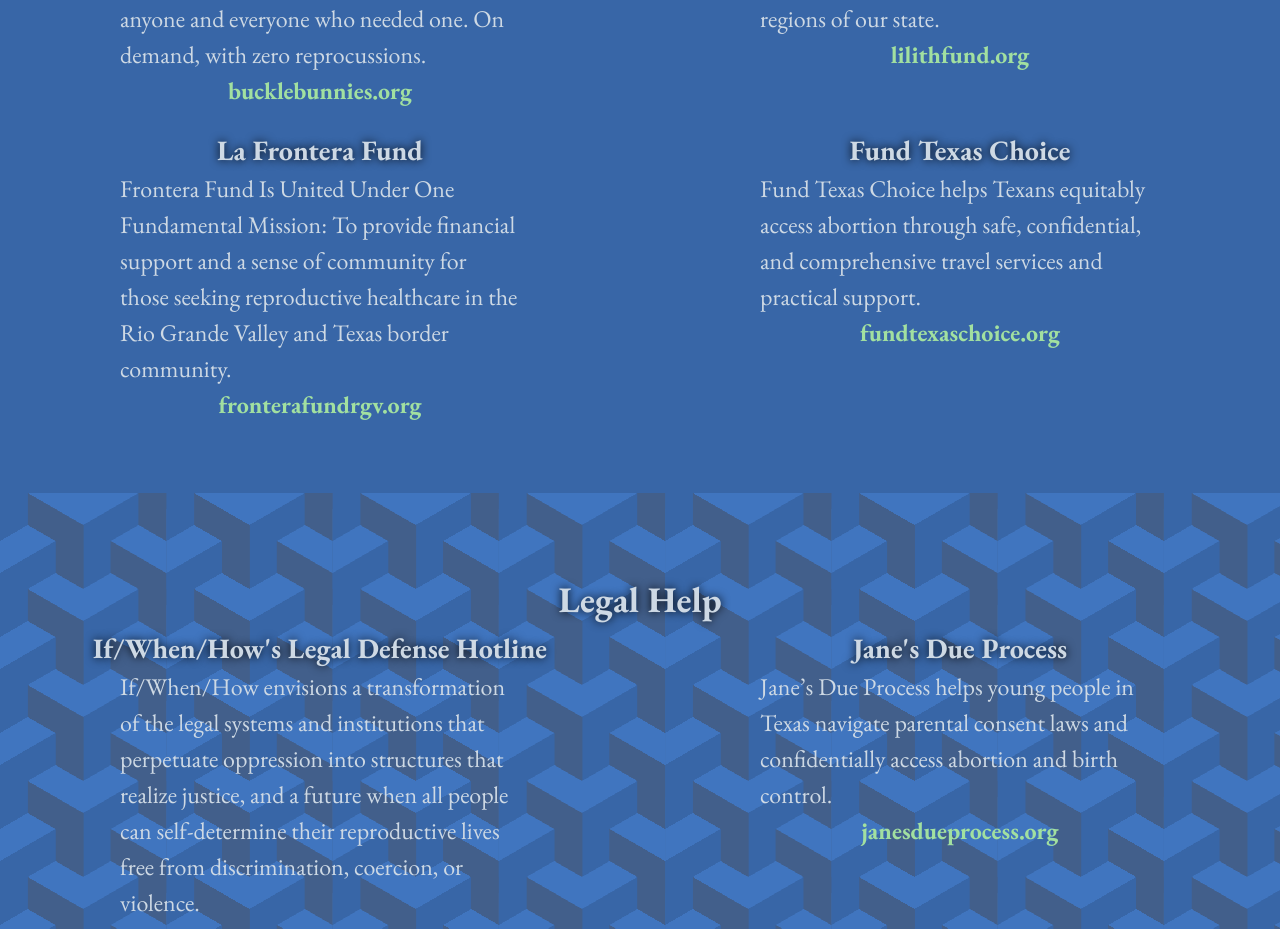
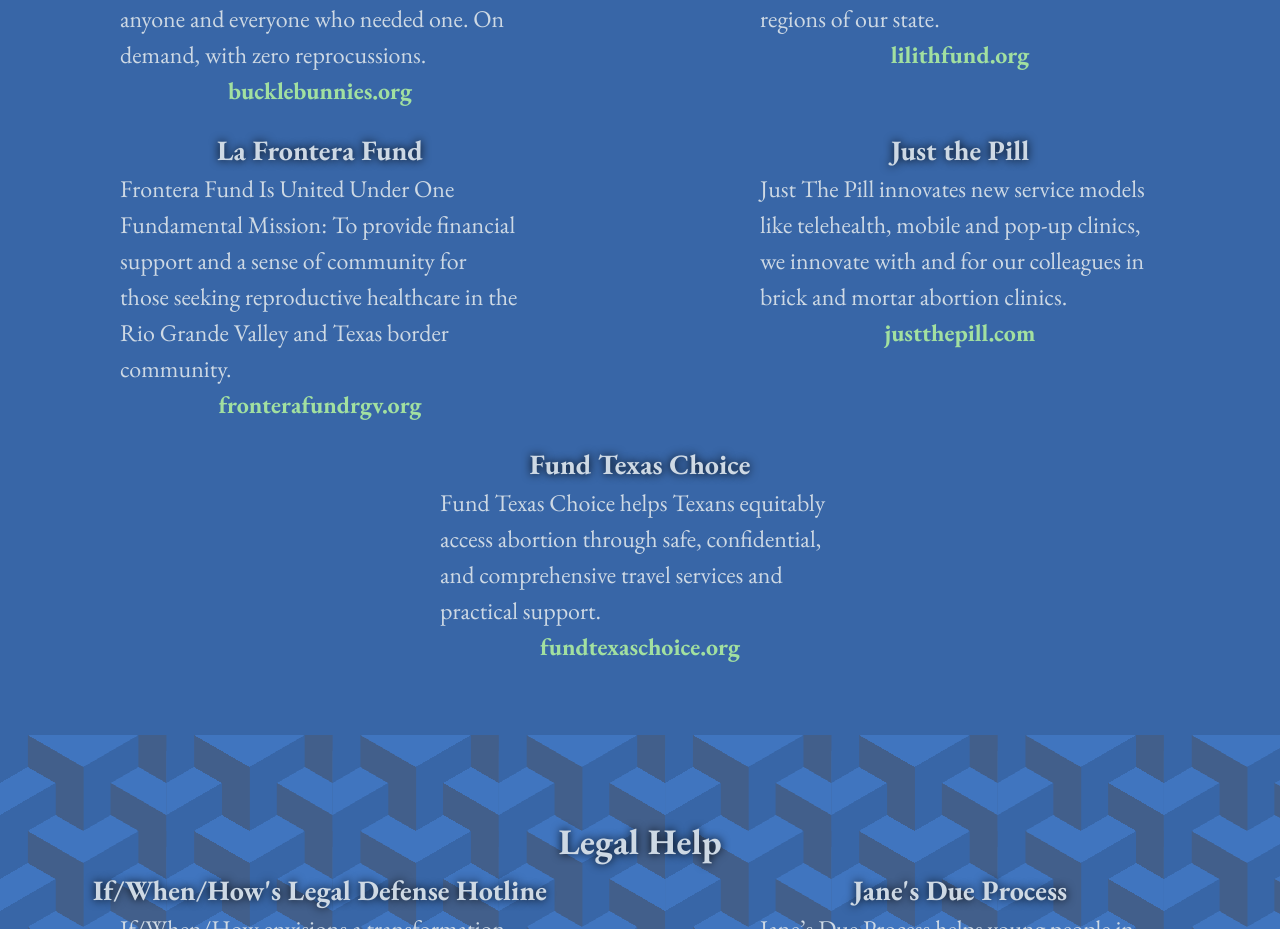
Before and after one commit to ChrisPitts/san-marcos-abortion-activists, a React (Vite) app: page /resources in a window 1280 px wide. Shown: the part 1642-2571 px from the top of the page. Built offline with nearby package versions, Linux system fonts and the light colour scheme.

Commit message:
added just the pill to resources

```diff
--- a/src/pages/Resources.jsx
+++ b/src/pages/Resources.jsx
@@ -126,6 +126,13 @@
 							</a>
 						</article>
 						<article>
+							<h3>Just the Pill</h3>
+							<p>
+							Just The Pill innovates new service models like telehealth, mobile and pop-up clinics, we innovate with and for our colleagues in brick and mortar abortion clinics.
+							</p>
+							<a href='justthepill.com' target='_blank'>justthepill.com</a>
+						</article>
+						<article>
 							<h3>Fund Texas Choice</h3>
 							<p>
 								Fund Texas Choice helps Texans equitably access abortion through
```
